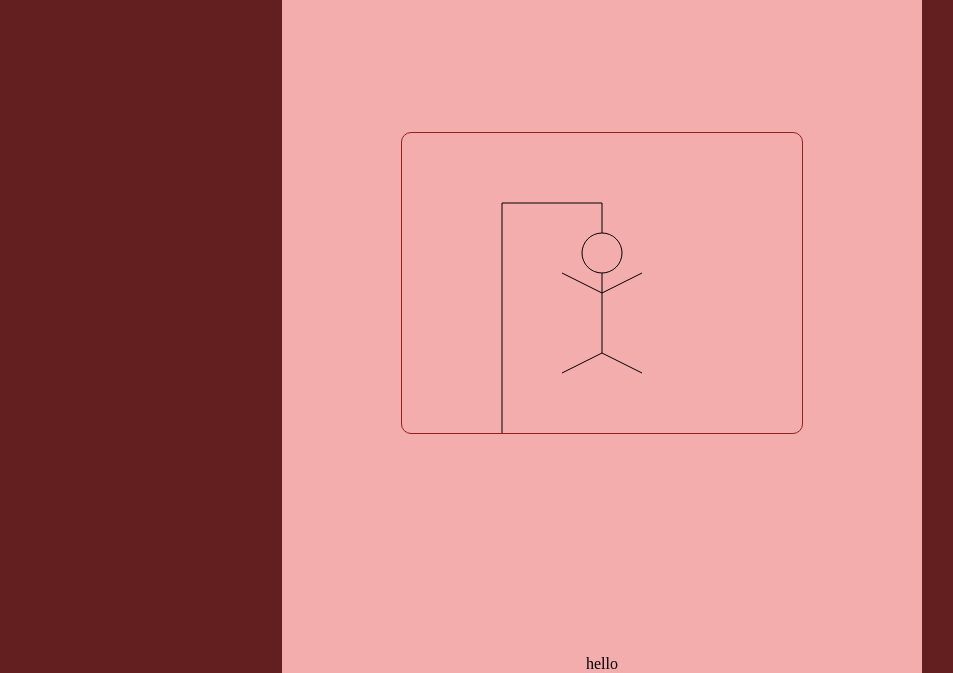
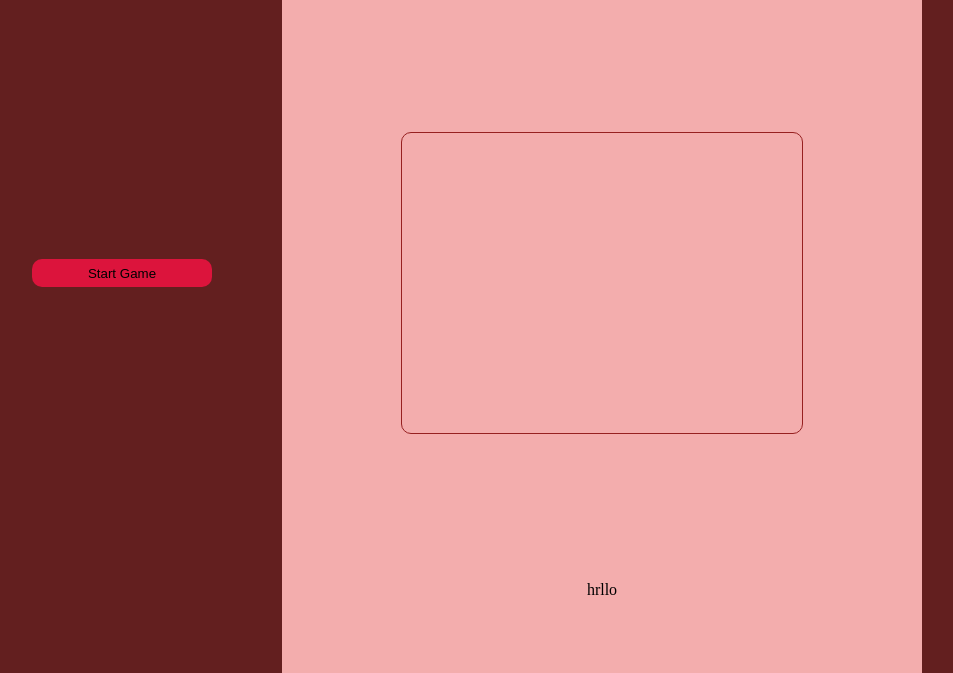
Before and after one commit to abdullah-alaadine/hangman-game, a plain HTML site: page index.html in a window 1280 px wide. Shown: the part 127-800 px from the top of the page, without its empty margins (38-991 px from the left). Drawn offline with Linux system fonts and the light colour scheme.

Commit message:
the start section is styled

```diff
--- a/index.html
+++ b/index.html
@@ -8,11 +8,21 @@
     <title>Hangman!</title>
 </head>
 <body>
-    <div class="game">
-        <h1 class="title">Hangman Game! &#128520;</h1>
-        <canvas id="canvas" height="300px" width="400px"></canvas>
-        <div> hello </div>
-        <script src="./main.js"></script>
+    <div class="main">
+        <div class="start">
+            <button id="startGame">Start Game</button>
+        </div>
+        <div class="game">
+            <h1 class="title">Hangman Game! &#128520;</h1>
+            <canvas id="canvas" height="300px" width="400px"></canvas>
+            <div>
+                <p>hrllo</p>
+            </div>
+        </div>
+        <div class="restartGame">
+
+        </div>
     </div>
+    <script src="./main.js"></script>
 </body>
 </html>
--- a/main.js
+++ b/main.js
@@ -205,12 +205,3 @@ const attempts = {
         c.stroke();
     },
 }
-attempts.firstAttempt()
-attempts.secondAttempt()
-attempts.thirdAttempt()
-attempts.fourthAttempt()
-attempts.fifthAttempt()
-attempts.sixthAttempt()
-attempts.seventhAttempt()
-attempts.eighthAttempt()
-attempts.ninthAttempt()
--- a/styles.css
+++ b/styles.css
@@ -12,7 +12,7 @@ body{
     width: 50%;
     margin: auto;
     flex-direction: column;
-    justify-content: space-between;
+    justify-content: space-around;
     align-items: center;
     height: 100vh;
 }
@@ -28,3 +28,29 @@ canvas {
     justify-content: center;
     align-items: center;
 }
+.main{
+    display: flex;
+    justify-content: space-between;
+}
+.restartGame, .start{
+    width: 25%;
+    display: flex;
+    flex-direction: column;
+    justify-content: center;
+    align-items: center;
+}
+.start{
+}
+button{
+    height: 28px;
+    width: 180px;
+    background-color: crimson;
+    border: 0px;
+    border-radius: 10px;
+    transition: 0.3s;
+}
+button:hover{
+    transform: translateY(7px);
+    background-color: red;
+    color: wheat;
+}
```
